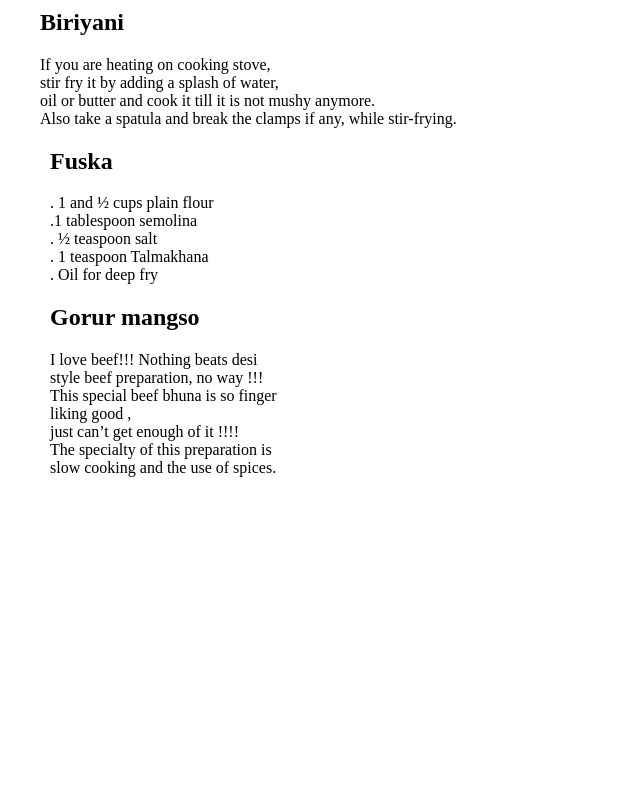
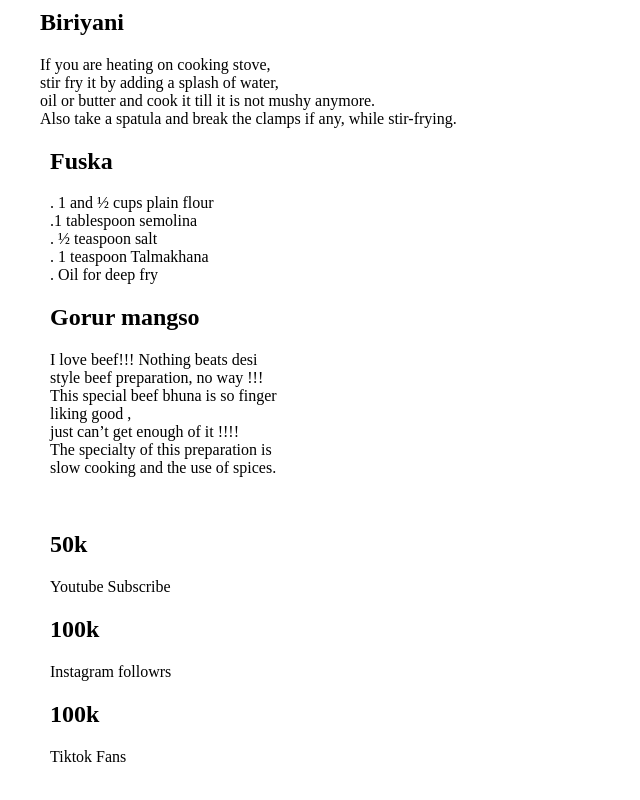
Before and after one commit to siam2004/foodapp, a plain HTML site: page index.html in a window 1280 px wide. Shown: the part 1236-2036 px from the top of the page, without its empty margins (0-640 px from the left). Before the commit the page ends 1787 px from the top, so only its background shows below. Drawn offline with Linux system fonts and the light colour scheme; a web font is replaced by a local one.

Commit message:
first commit

```diff
--- a/index.html
+++ b/index.html
@@ -75,5 +75,32 @@
 </div>
 </div>
 </section>
+
+<section class="half-width">
+<div>
+<div>
+ <h1>50k</h1>
+ <p>Youtube Subscribe</p>
+</div>
+
+<div>
+    <h1>100k</h1>
+    <p>Instagram followrs</p>
+</div>
+<h1>100k</h1>
+<p>Tiktok Fans</p>
+<div>
+
+
+</div>
+
+
+</div>
+
+
+</section>
+
+
+
 </body>
 </html>
--- a/style.css
+++ b/style.css
@@ -63,10 +63,3 @@ p{
 .h1text{
     size: 700;
 }
-.myexc{
-    mar
-}
-.fbg{
-    display: flex;
-
-}
```
